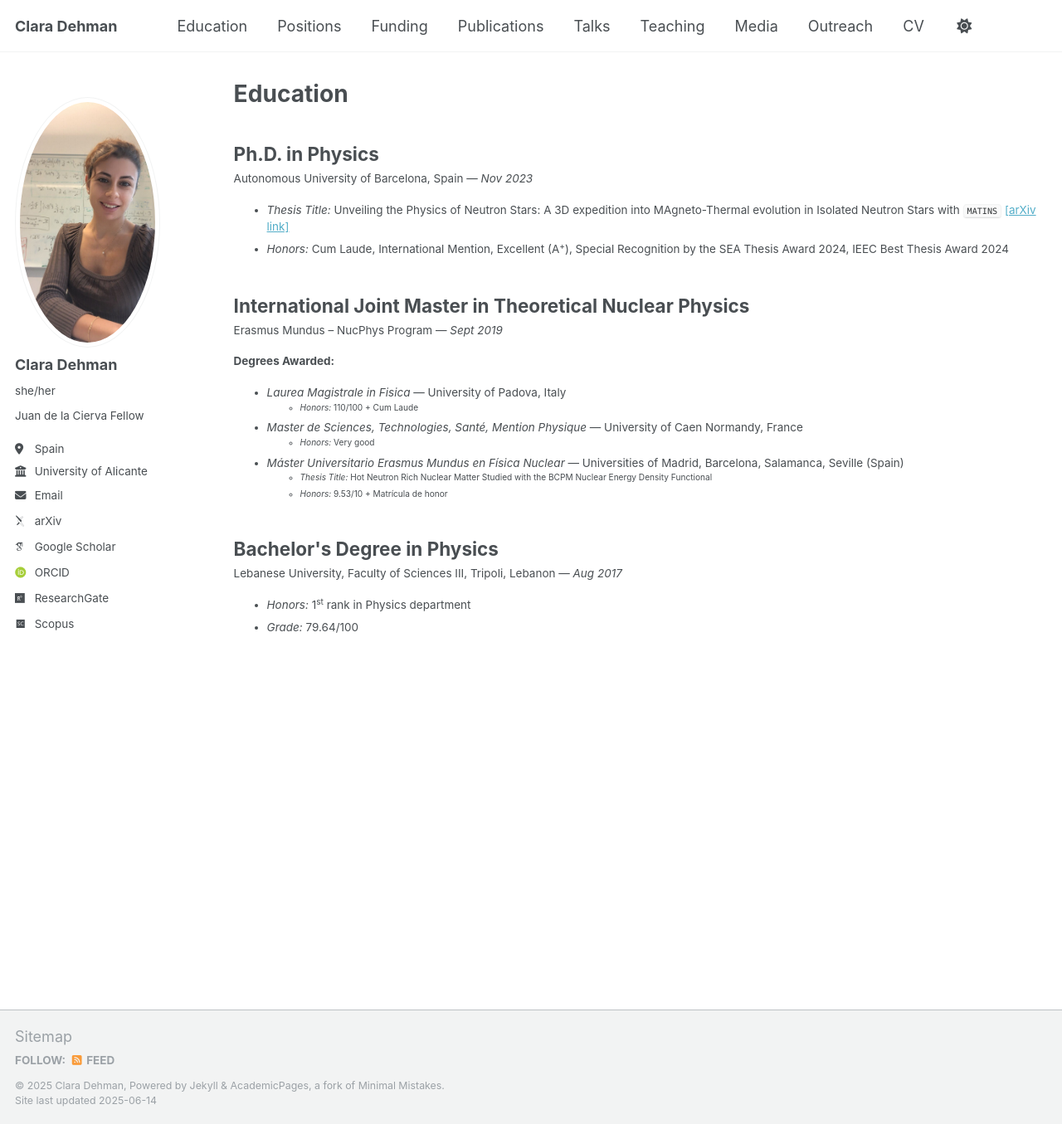
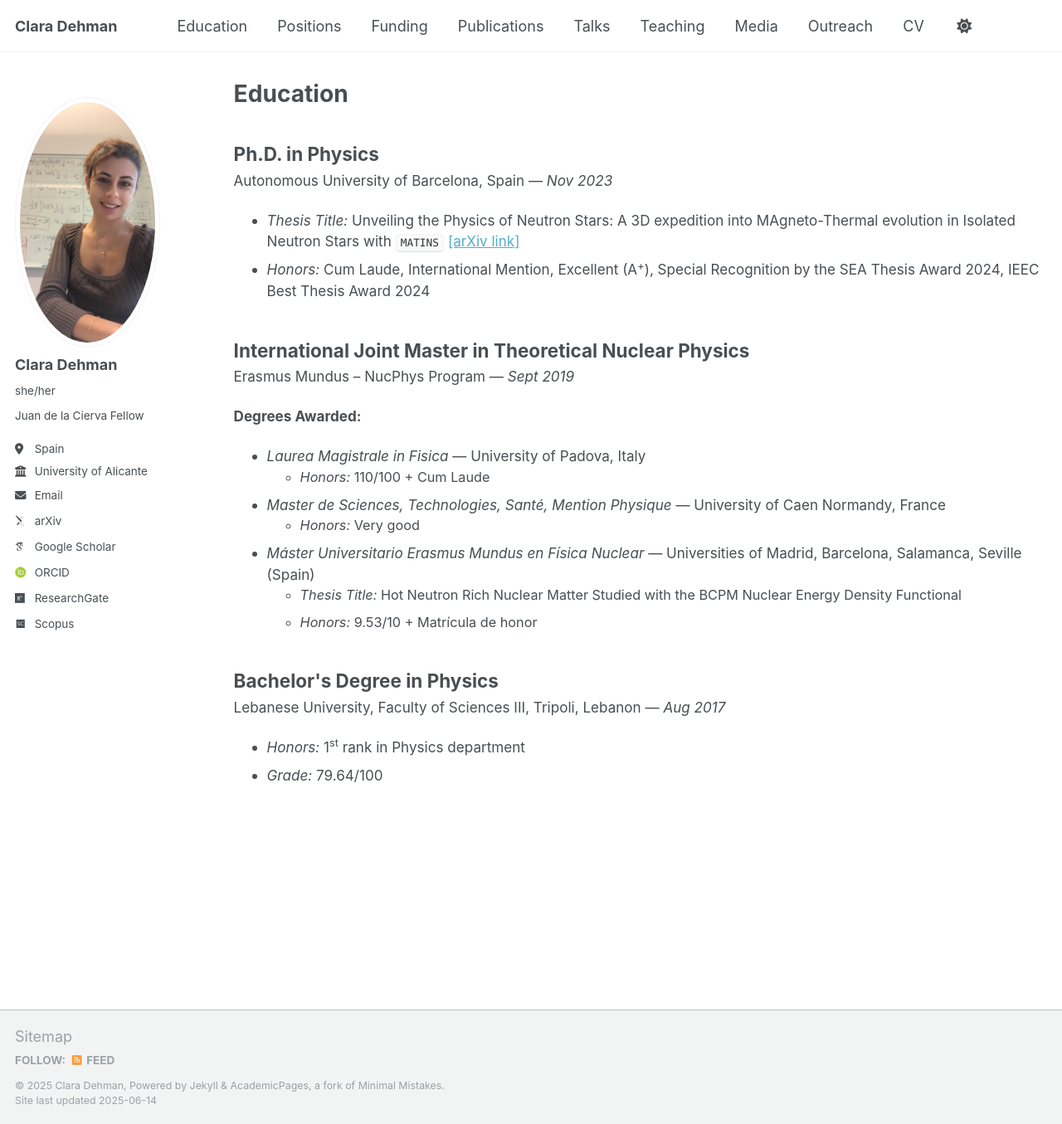
Before and after one commit to ClaraDehman/ClaraDehman.github.io, a Jekyll site: the page built from _pages/education.html, in a window 1280 px wide and 1355 px high. Shown: the whole window at 83% size. Built offline with Jekyll 4.4.1, drawn with Linux system fonts in a browser that asks for light colours; some web fonts are replaced.

Commit message:
Update education.html

```diff
--- a/_pages/education.html
+++ b/_pages/education.html
@@ -9,8 +9,8 @@
 
 <div class="archive__item">
   <h2 class="archive__item-title">Ph.D. in Physics</h2>
-  <p class="archive__item-excerpt">Autonomous University of Barcelona, Spain — <em>Nov 2023</em></p>
-  <ul class="archive__item-excerpt">
+  <p class="archive__item-excerpt" style="font-size: 0.95em;">Autonomous University of Barcelona, Spain — <em>Nov 2023</em></p>
+  <ul class="archive__item-excerpt" style="font-size: 0.95em;">
     <li><em>Thesis Title:</em> Unveiling the Physics of Neutron Stars: A 3D expedition into MAgneto-Thermal evolution in Isolated Neutron Stars with <code>MATINS</code> <a href="https://arxiv.org/pdf/2405.00133" target="_blank">[arXiv link]</a></li>
     <li><em>Honors:</em> Cum Laude, International Mention, Excellent (A<sup>+</sup>), Special Recognition by the SEA Thesis Award 2024, IEEC Best Thesis Award 2024</li>
   </ul>
@@ -18,17 +18,17 @@
 
 <div class="archive__item">
   <h2 class="archive__item-title">International Joint Master in Theoretical Nuclear Physics</h2>
-  <p class="archive__item-excerpt">Erasmus Mundus – NucPhys Program — <em>Sept 2019</em></p>
-  <p class="archive__item-excerpt"><strong>Degrees Awarded:</strong></p>
-  <ul class="archive__item-excerpt">
+  <p class="archive__item-excerpt" style="font-size: 0.95em;">Erasmus Mundus – NucPhys Program — <em>Sept 2019</em></p>
+  <p class="archive__item-excerpt" style="font-size: 0.95em;"><strong>Degrees Awarded:</strong></p>
+  <ul class="archive__item-excerpt" style="font-size: 0.95em;">
     <li><em>Laurea Magistrale in Fisica</em> — University of Padova, Italy
-      <ul class="archive__item-excerpt"><li><em>Honors:</em> 110/100 + Cum Laude</li></ul>
+      <ul class="archive__item-excerpt" style="font-size: 0.95em;"><li><em>Honors:</em> 110/100 + Cum Laude</li></ul>
     </li>
     <li><em>Master de Sciences, Technologies, Santé, Mention Physique</em> — University of Caen Normandy, France
-      <ul class="archive__item-excerpt"><li><em>Honors:</em> Very good</li></ul>
+      <ul class="archive__item-excerpt" style="font-size: 0.95em;"><li><em>Honors:</em> Very good</li></ul>
     </li>
     <li><em>Máster Universitario Erasmus Mundus en Física Nuclear</em> — Universities of Madrid, Barcelona, Salamanca, Seville (Spain)
-      <ul class="archive__item-excerpt">
+      <ul class="archive__item-excerpt" style="font-size: 0.95em;">
         <li><em>Thesis Title:</em> Hot Neutron Rich Nuclear Matter Studied with the BCPM Nuclear Energy Density Functional</li>
         <li><em>Honors:</em> 9.53/10 + Matrícula de honor</li>
       </ul>
@@ -38,8 +38,8 @@
 
 <div class="archive__item">
   <h2 class="archive__item-title">Bachelor's Degree in Physics</h2>
-  <p class="archive__item-excerpt">Lebanese University, Faculty of Sciences III, Tripoli, Lebanon — <em>Aug 2017</em></p>
-  <ul class="archive__item-excerpt">
+  <p class="archive__item-excerpt" style="font-size: 0.95em;">Lebanese University, Faculty of Sciences III, Tripoli, Lebanon — <em>Aug 2017</em></p>
+  <ul class="archive__item-excerpt" style="font-size: 0.95em;">
     <li><em>Honors:</em> 1<sup>st</sup> rank in Physics department</li>
     <li><em>Grade:</em> 79.64/100</li>
   </ul>
```
